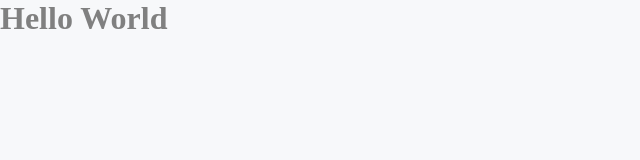
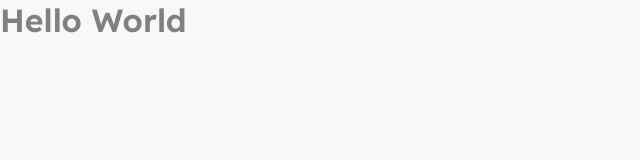
Before and after one commit to Kist0/podcastr, a Next.js app: page / in a window 1280 px wide. Shown: the top 160 px of the page, without its empty margins (0-640 px from the left). Built offline with nearby package versions, Linux system fonts and the light colour scheme.

Commit message:
add font

```diff
--- /dev/null
+++ b/src/pages/_document.tsx
@@ -0,0 +1,18 @@
+import Document, {Html, Head, Main, NextScript} from 'next/document';
+
+export default class MyDocument extends Document {
+    render() {
+        return(
+            <Html>
+                <Head>
+                <link rel="preconnect" href="https://fonts.gstatic.com" />
+                <link href="https://fonts.googleapis.com/css2?family=Inter&family=Lexend:wght@500;600&display=swap" rel="stylesheet" />
+                </Head>
+                <body>
+                    <Main />
+                    <NextScript />
+                </body>
+            </Html>
+        )
+    }
+}
--- a/src/style/global.scss
+++ b/src/style/global.scss
@@ -38,8 +38,12 @@ background-color: var(--gray-50);
 }
 
 body, input, textarea, button {
-    font: 500 1 rem sans-serif;
+    font: 500 1rem Inter, sans-serif;
     color: var(--gray-500);
+}
+
+h1, h2, h3, h4, h5, h6 {
+    font-family: Lexend, sans-serif;
 }
 
 h1 {
```
